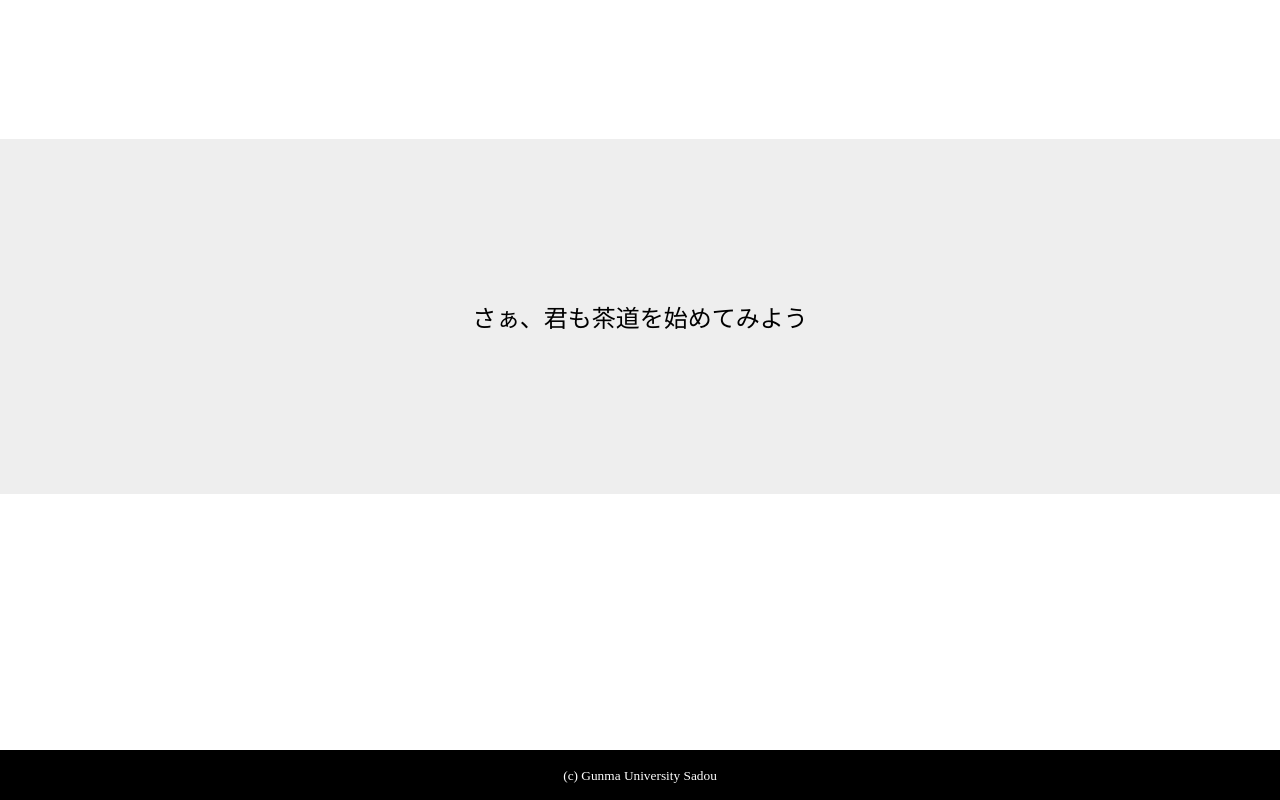
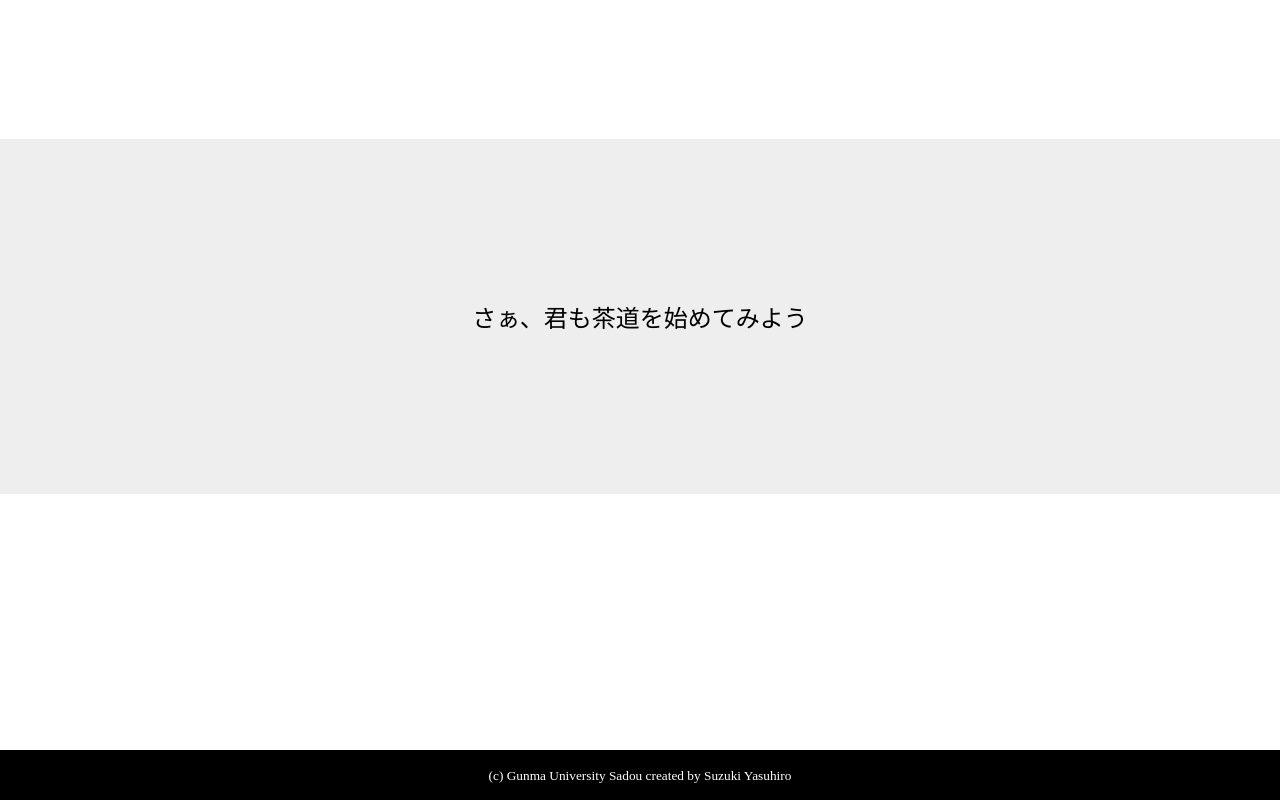
Before and after one commit to endo1192/gunma-sado, a plain HTML site: page index.html in a window 1280 px wide. Shown: the part 4445-5245 px from the top of the page. Drawn offline with nearby package versions, Linux system fonts and the light colour scheme.

Commit message:
Update index.html

```diff
--- a/index.html
+++ b/index.html
@@ -207,7 +207,7 @@
     </main>
 
     <footer>
-        <small>(c) Gunma University Sadou</small>
+        <small>(c) Gunma University Sadou created by Suzuki Yasuhiro</small>
     </footer>
 
     <script src="./js/main.js"></script>
```
